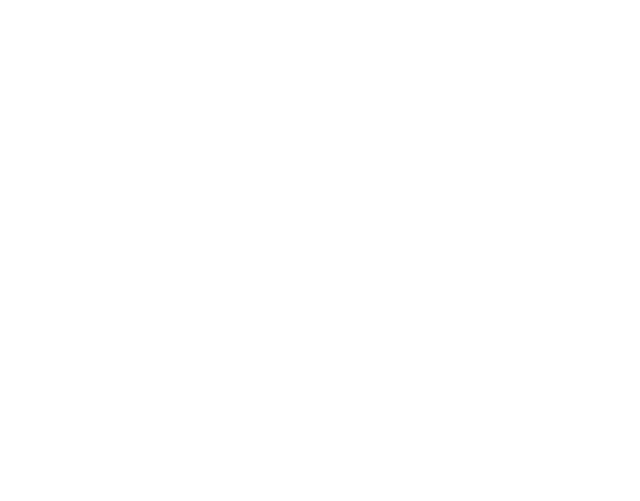
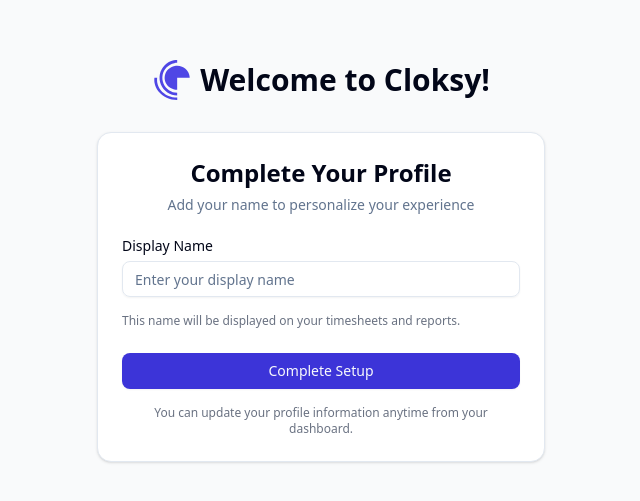
Before and after one commit to Luxxgit2k4/Cloksy, a React (Vite) app: page /profile-setup in a window 1280 px wide. Before the commit this address had no page. Shown: the part 139-640 px from the top of the page, without its empty margins (319-959 px from the left). Built offline with nearby package versions, Linux system fonts and the light colour scheme.

Commit message:
Profile setup page has been added

```diff
--- a/src/App.jsx
+++ b/src/App.jsx
@@ -3,6 +3,7 @@
 import { LandingPage } from "./components/Landing_page/LandingPage";
 import { SignUpPage } from "./components/auth/Signup";
 import { SignIn} from "./components/auth/SignIn"
+import { Profile } from "./components/auth/Profile"
 function App() {
    return (
     // routes consist of all the paths or address to be made for navigation
@@ -12,6 +13,7 @@
       <Route path="/" element={<LandingPage />} />
       <Route path="/signup" element={<SignUpPage />} />
       <Route path="/login" element={<SignIn />} />
+      <Route path="/profile-setup" element={<Profile />} />
 
     </Routes>
   )
--- /dev/null
+++ b/src/components/auth/Profile.jsx
@@ -0,0 +1,59 @@
+import React from 'react';
+
+// Shadcn UI components for styling
+import { Button } from "@/components/ui/button";
+import { Card, CardContent, CardDescription, CardHeader, CardTitle } from "@/components/ui/card";
+import { Input } from "@/components/ui/input";
+import { Label } from "@/components/ui/label";
+
+// App logo component
+import { Logo } from "@/components/Landing_page/icon";
+
+export const Profile = () => {
+  return (
+    // Full-screen centered layout with light background
+    <div className="min-h-screen bg-gray-50 flex flex-col items-center justify-center p-4">
+
+      {/* Logo and Welcome message*/}
+      <div className="flex items-center space-x-2 mb-8">
+        <Logo className="w-10 h-10" />
+        <span className="text-3xl font-bold">Welcome to Cloksy!</span>
+      </div>
+
+      {/* Profile setup card container*/}
+      <Card className="w-full max-w-md">
+
+        {/* Card header with title and short description */}
+        <CardHeader className="text-center">
+          <CardTitle className="text-2xl">Complete Your Profile</CardTitle>
+          <CardDescription>
+            Add your name to personalize your experience
+          </CardDescription>
+        </CardHeader>
+
+        {/* Form container */}
+        <CardContent>
+          <div className="space-y-4">
+
+            {/* Display Name field */}
+            <div className="space-y-2">
+              <Label htmlFor="displayName">Display Name</Label>
+              <Input id="displayName" type="text" placeholder="Enter your display name" required />
+            </div>
+
+            <p className="text-xs text-gray-500">
+              This name will be displayed on your timesheets and reports.
+            </p>
+          </div>
+
+          {/* Submit button to complete setup */}
+          <Button className="w-full mt-6 bg-[#3c34d8]  hover:bg-[#4338CA]">Complete Setup</Button>
+
+          <p className="mt-4 text-center text-xs text-gray-500">
+            You can update your profile information anytime from your dashboard.
+          </p>
+        </CardContent>
+      </Card>
+    </div>
+  );
+};
--- a/src/components/auth/Signup.jsx
+++ b/src/components/auth/Signup.jsx
@@ -67,7 +67,7 @@
           </div>
 
           {/* Submit button */}
-          <Button className="w-full mt-6 bg-[#4F46E5]  hover:bg-[#4338CA] ">Create Account</Button>
+          <Button className="w-full mt-6 bg-[#4F46E5]  hover:bg-[#4338CA]" asChild><Link to="/profile-setup">Create Account</Link></Button>
 
           {/* continue with container */}
           <div className="relative my-6">
```
